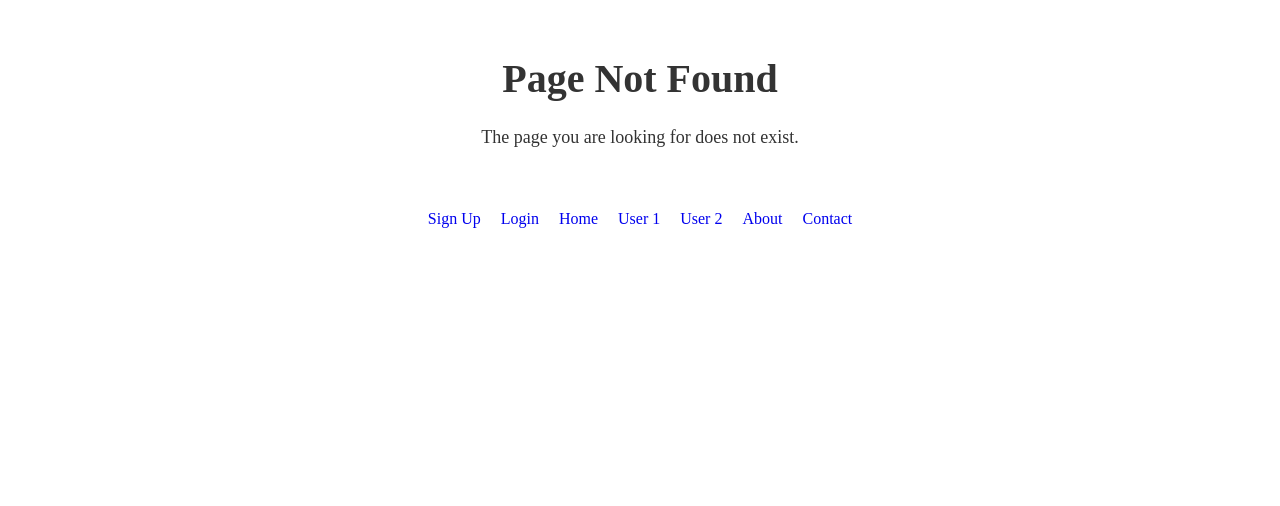
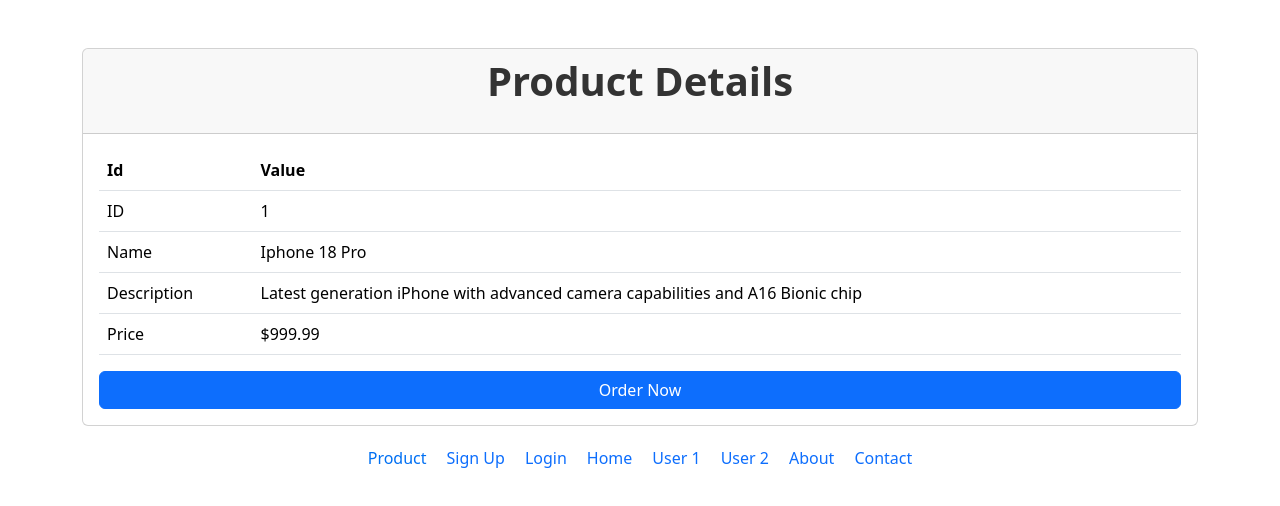
Before and after one commit to rakibhosain2302/learn-next-js, a Next.js app: page /product in a window 1280 px wide. Before the commit this address had no page. Shown: the top 506 px of the page. Built offline with nearby package versions, Linux system fonts and the light colour scheme.

Commit message:
Next JS Navigating Programmatically

```diff
--- a/package.json
+++ b/package.json
@@ -9,6 +9,7 @@
     "lint": "eslint"
   },
   "dependencies": {
+    "bootstrap": "^5.3.8",
     "next": "16.2.9",
     "react": "19.2.4",
     "react-dom": "19.2.4"
--- a/src/app/Components/navbar.jsx
+++ b/src/app/Components/navbar.jsx
@@ -8,6 +8,9 @@
 
     return (
         <ul className="navigation">
+            <li>
+                <Link href="/product" className={pathname === "/product" ? "active" : ""}>Product</Link>
+            </li>
             <li>
                 <Link href="/signup" className={pathname === "/signup" ? "active" : ""}>Sign Up</Link>
             </li>
--- a/src/app/layout.js
+++ b/src/app/layout.js
@@ -1,4 +1,5 @@
 import { Geist, Geist_Mono } from "next/font/google";
+import "bootstrap/dist/css/bootstrap.min.css";
 import "./globals.css";
 import Navbar from "./Components/navbar";
 
--- /dev/null
+++ b/src/app/product/page.jsx
@@ -0,0 +1,57 @@
+"use client"
+import React from 'react'
+import { useRouter } from 'next/navigation'
+
+const ProductPage = () => {
+  const router = useRouter()
+
+  const handleOrder = () => {
+    alert('Order placed successfully!');
+    router.push('/');
+  }
+
+  return (
+    <div className="container mt-5">
+      <div className="card">
+        <div className="card-header">
+          <h2 className="page-header">Product Details</h2>
+                </div>
+                <div className="card-body">
+                    <table className="table">
+                        <thead>
+                            <tr>
+                                <th>Id</th>
+                                <th>Value</th>
+                            </tr>
+                        </thead>
+                        <tbody>
+                            <tr>
+                                <td>ID</td>
+                                <td>1</td>
+                            </tr>
+                            <tr>
+                                <td>Name</td>
+                                <td>Iphone 18 Pro</td>
+                            </tr>
+                            <tr>
+                                <td>Description</td>
+                                <td>Latest generation iPhone with advanced camera capabilities and A16 Bionic chip</td>
+                            </tr>
+                            <tr>
+                                <td>Price</td>
+                                <td>$999.99</td>
+                            </tr>
+                        </tbody>
+                    </table>
+                    <div className="d-grid gap-2 mt-3">
+                        <button className="btn btn-primary" onClick={handleOrder}>
+                            Order Now
+                        </button>
+                    </div>
+                </div>
+            </div>
+        </div>
+    )
+}
+
+export default ProductPage
```
Also changed, not shown: 1 other file (tests, documents, lock files or other folders).
